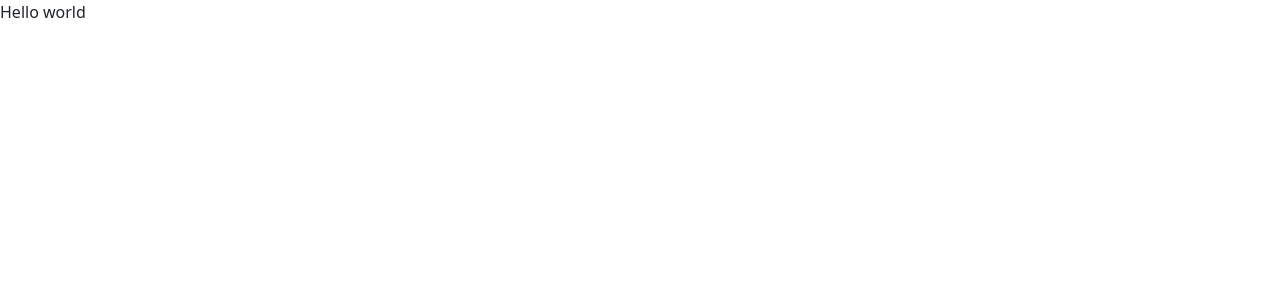
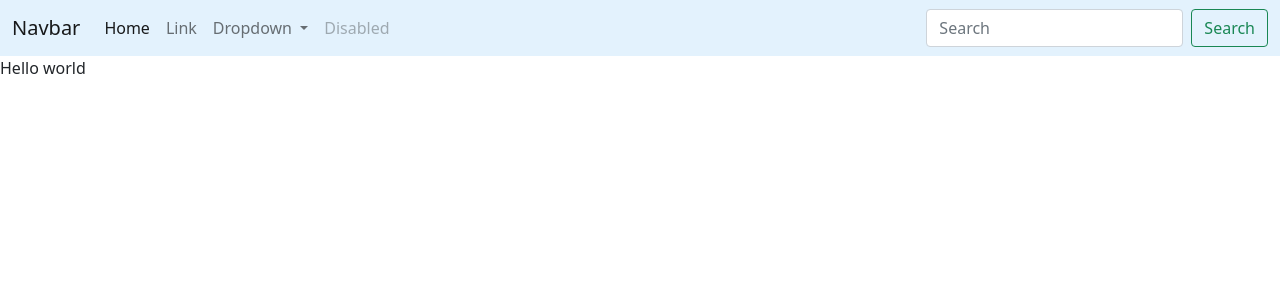
Before and after one commit to erichengyc/PeerAssessment, an Angular app: page / in a window 1280 px wide. Shown: the top 300 px of the page. Built offline with nearby package versions, Linux system fonts and the light colour scheme.

Commit message:
nav bar from boostrap

```diff
--- a/src/app/app.component.html
+++ b/src/app/app.component.html
@@ -1 +1,37 @@
+<nav class="navbar navbar-expand-lg navbar-light" style="background-color: #e3f2fd;">
+  <div class="container-fluid">
+    <a class="navbar-brand" href="#">Navbar</a>
+    <button class="navbar-toggler" type="button" data-bs-toggle="collapse" data-bs-target="#navbarSupportedContent" aria-controls="navbarSupportedContent" aria-expanded="false" aria-label="Toggle navigation">
+      <span class="navbar-toggler-icon"></span>
+    </button>
+    <div class="collapse navbar-collapse" id="navbarSupportedContent">
+      <ul class="navbar-nav me-auto mb-2 mb-lg-0">
+        <li class="nav-item">
+          <a class="nav-link active" aria-current="page" href="#">Home</a>
+        </li>
+        <li class="nav-item">
+          <a class="nav-link" href="#">Link</a>
+        </li>
+        <li class="nav-item dropdown">
+          <a class="nav-link dropdown-toggle" href="#" id="navbarDropdown" role="button" data-bs-toggle="dropdown" aria-expanded="false">
+            Dropdown
+          </a>
+          <ul class="dropdown-menu" aria-labelledby="navbarDropdown">
+            <li><a class="dropdown-item" href="#">Action</a></li>
+            <li><a class="dropdown-item" href="#">Another action</a></li>
+            <li><hr class="dropdown-divider"></li>
+            <li><a class="dropdown-item" href="#">Something else here</a></li>
+          </ul>
+        </li>
+        <li class="nav-item">
+          <a class="nav-link disabled">Disabled</a>
+        </li>
+      </ul>
+      <form class="d-flex">
+        <input class="form-control me-2" type="search" placeholder="Search" aria-label="Search">
+        <button class="btn btn-outline-success" type="submit">Search</button>
+      </form>
+    </div>
+  </div>
+</nav>
 <div>Hello world</div>
```
